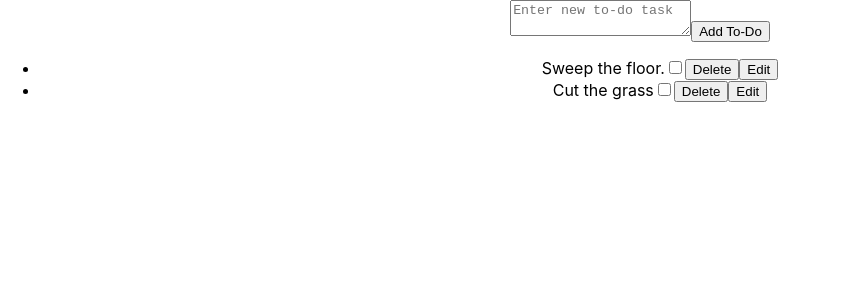
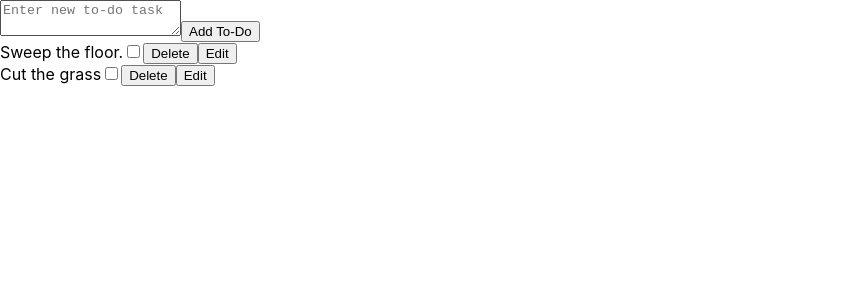
Before and after one commit to alricf/to-do, a React (Create React App) app: page / in a window 1280 px wide. Shown: the top 300 px of the page, without its empty margins (0-841 px from the left). Built offline with nearby package versions, Linux system fonts and the light colour scheme.

Commit message:
Removing bullet points, padding and margin from ul tags

```diff
--- a/src/App.css
+++ b/src/App.css
@@ -1,4 +1,10 @@
-.App {
+ul {
+  list-style-type: none;
+  padding: 0;
+  margin: 0;
+}
+
+/* .App {
   text-align: center;
 }
 
@@ -35,4 +41,4 @@
   to {
     transform: rotate(360deg);
   }
-}
+} */
```
